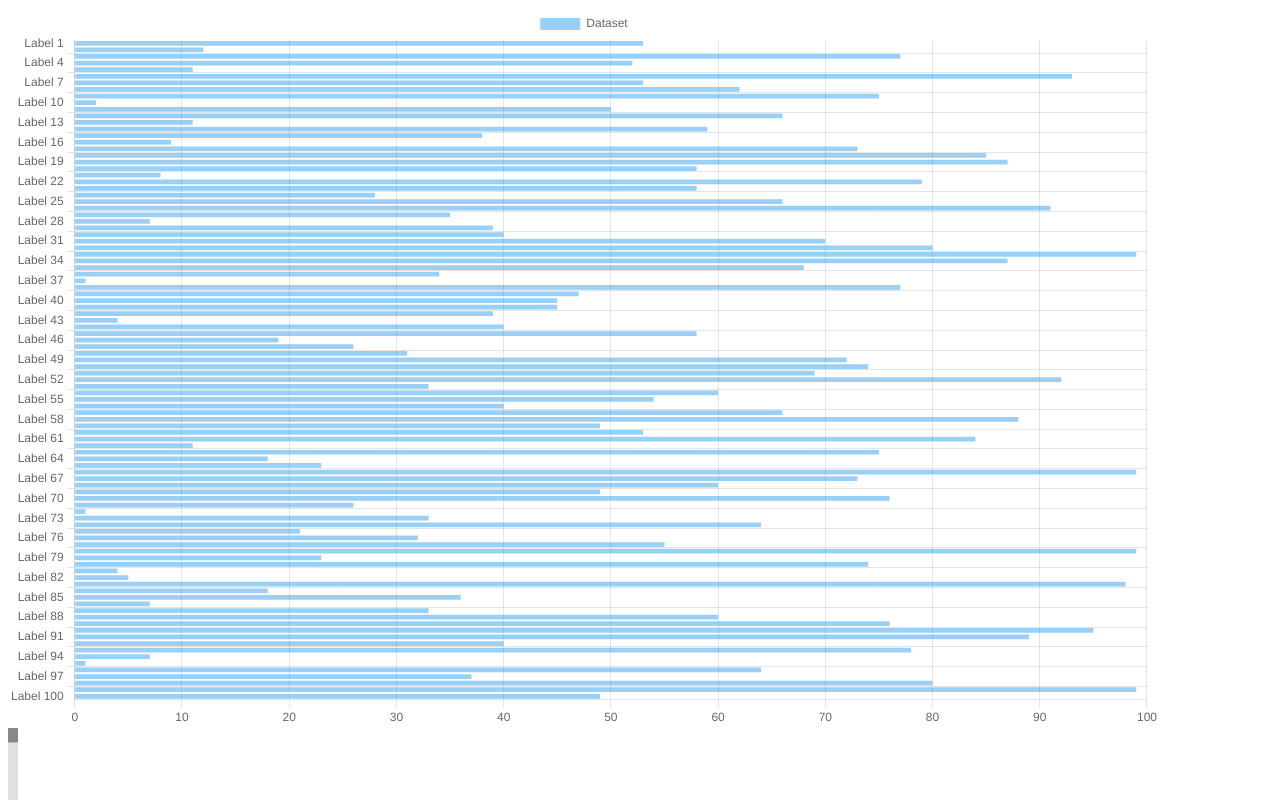
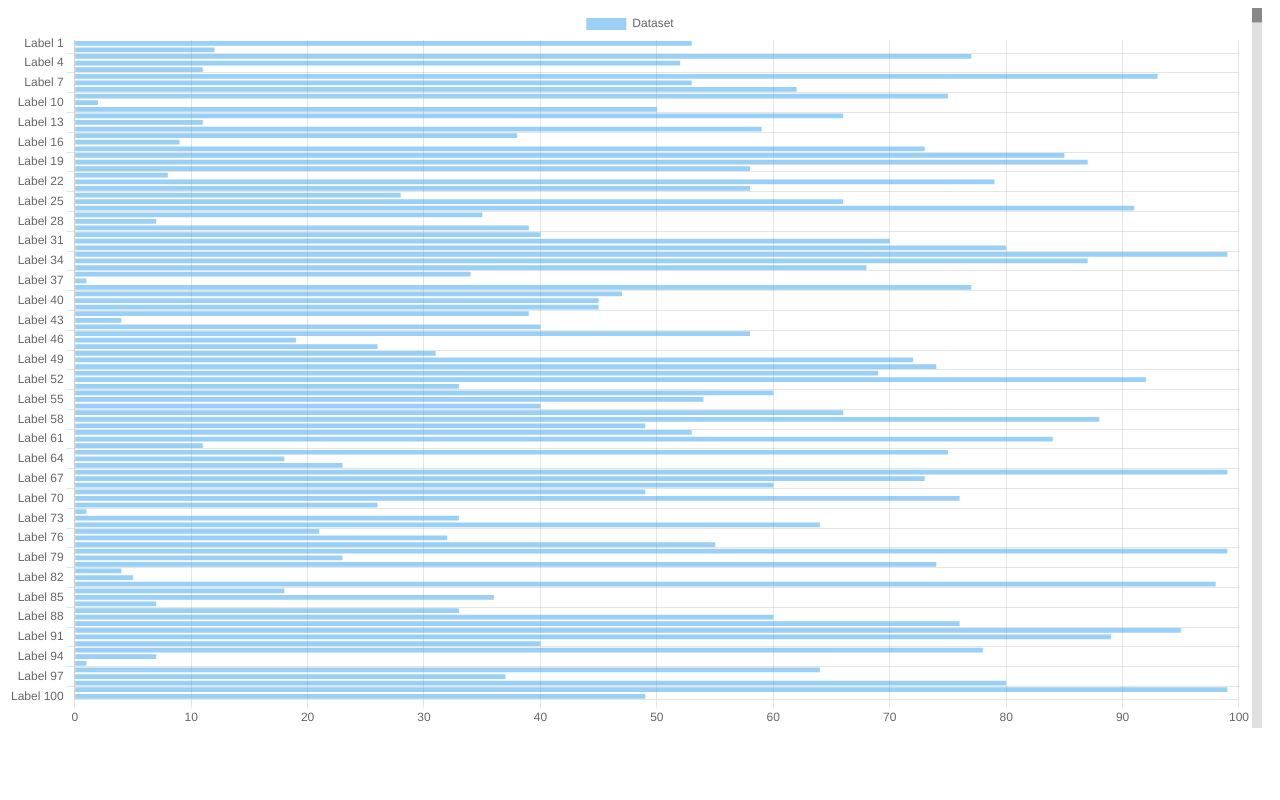
Before and after one commit to igenexxx/chart-with-scroll, an Angular app: page / in a window 1280 px wide. Shown: the top 800 px of the page. Built offline with nearby package versions, Linux system fonts and the light colour scheme.

Commit message:
vertical scroll

```diff
--- a/src/app/chart-pagination/chart-pagination.component.css
+++ b/src/app/chart-pagination/chart-pagination.component.css
@@ -1,6 +1,19 @@
+.chart-scroll-container {
+  display: flex;
+  flex-direction: row;
+  width: 100%;
+  height: 100%;
+}
+
 .chart-container {
-  width: 90vw;
+  flex: 1;
   height: 90vh;
-  overflow-x: auto;
   position: relative;
 }
+
+.scroll-container {
+  width: 20px;
+  height: 90vh;
+  display: flex;
+  align-items: stretch;
+}
--- a/src/app/chart-pagination/chart-pagination.component.html
+++ b/src/app/chart-pagination/chart-pagination.component.html
@@ -1,6 +1,8 @@
-<div class="chart-container">
-  <canvas #chartCanvas></canvas>
+<div class="chart-scroll-container">
+  <div class="chart-container">
+    <canvas #chartCanvas></canvas>
+  </div>
+  <div class="scroll-container">
+    <canvas #scrollCanvas width="20"></canvas>
+  </div>
 </div>
-<div class="scroll-container">
-  <canvas #scrollCanvas width="600" height="20"></canvas>
-</div>
--- a/src/app/chart-pagination/chart-pagination.component.ts
+++ b/src/app/chart-pagination/chart-pagination.component.ts
@@ -18,8 +18,7 @@ export class ChartPaginationComponent implements OnInit {
   visibleData: number[] = [];
   scrollBarSize = 10;
   isDragging = false;
-  chartType: keyof ChartTypeRegistry = 'bar'; // Default chart type
-
+  chartType: keyof ChartTypeRegistry = 'bar';
   constructor(private chartService: ChartService) {}
 
   ngOnInit() {
@@ -39,7 +38,7 @@ export class ChartPaginationComponent implements OnInit {
       const context = this.chartCanvas.nativeElement.getContext('2d');
       if (context) {
         const chartConfig = {
-          type: this.chartType === 'bar' ? 'bar' : 'line' as keyof ChartTypeRegistry,
+          type: this.chartType === 'bar' ? 'bar' : 'line',
           data: {
             labels: [],
             datasets: [{
@@ -52,7 +51,7 @@ export class ChartPaginationComponent implements OnInit {
             animation: false,
             responsive: true,
             maintainAspectRatio: false,
-            indexAxis: (this.chartType === 'bar' ? 'y' : 'x') as 'x' | 'y',
+            indexAxis: (this.chartType === 'bar' ? 'y' : 'x'),
             plugins: {
               legend: {
                 position: 'top',
@@ -74,7 +73,6 @@ export class ChartPaginationComponent implements OnInit {
   }
 
   loadInitialData() {
-    // Simulate a backend call to fetch 5000 items
     this.totalData = Array.from({ length: 5000 }, (_, i) => Math.floor(Math.random() * 100));
     this.visibleData = this.totalData.slice(this.currentStartIndex, this.currentStartIndex + this.itemsPerPage);
     this.updateChartData();
@@ -91,10 +89,8 @@ export class ChartPaginationComponent implements OnInit {
   updateScrollCanvas() {
     if (this.scrollCanvas && this.chartCanvas) {
       if (this.chartType === 'bar') {
-        // Vertical Scroll for Bar Chart
         this.scrollCanvas.nativeElement.height = this.chartCanvas.nativeElement.clientHeight;
       } else {
-        // Horizontal Scroll for Line Chart
         this.scrollCanvas.nativeElement.width = this.chartCanvas.nativeElement.clientWidth;
       }
     }
@@ -102,9 +98,8 @@ export class ChartPaginationComponent implements OnInit {
 
   @HostListener('window:wheel', ['$event'])
   onScroll(event: WheelEvent) {
-    const scrollStep = 10; // Number of items to scroll per wheel event
+    const scrollStep = 10;
     if (this.chartType === 'bar') {
-      // Vertical scroll for bar chart
       if (event.deltaY > 0 && this.currentStartIndex + this.itemsPerPage < this.totalData.length) {
         this.currentStartIndex = Math.min(this.currentStartIndex + scrollStep, this.totalData.length - this.itemsPerPage);
         this.checkAndFetchMoreData();
@@ -112,7 +107,6 @@ export class ChartPaginationComponent implements OnInit {
         this.currentStartIndex = Math.max(this.currentStartIndex - scrollStep, 0);
       }
     } else {
-      // Horizontal scroll for line chart
       if (event.deltaY > 0 && this.currentStartIndex + this.itemsPerPage < this.totalData.length) {
         this.currentStartIndex = Math.min(this.currentStartIndex + scrollStep, this.totalData.length - this.itemsPerPage);
         this.checkAndFetchMoreData();
@@ -133,10 +127,8 @@ export class ChartPaginationComponent implements OnInit {
         const totalItems = this.totalData.length;
         const visibleItems = this.itemsPerPage;
 
-        // Clear the canvas
         context.clearRect(0, 0, this.scrollCanvas.nativeElement.width, this.scrollCanvas.nativeElement.height);
 
-        // Draw the scrollbar background
         context.fillStyle = '#e0e0e0';
         if (this.chartType === 'bar') {
           context.fillRect(0, 0, scrollBarThickness, canvasSize);
@@ -144,11 +136,9 @@ export class ChartPaginationComponent implements OnInit {
           context.fillRect(0, 0, canvasSize, scrollBarThickness);
         }
 
-        // Calculate the scrollbar thumb size and position
         const thumbSize = (visibleItems / totalItems) * canvasSize;
         const thumbPosition = (this.currentStartIndex / totalItems) * canvasSize;
 
-        // Draw the scrollbar thumb
         context.fillStyle = '#888888';
         if (this.chartType === 'bar') {
           context.fillRect(0, thumbPosition, scrollBarThickness, thumbSize);
@@ -194,7 +184,6 @@ export class ChartPaginationComponent implements OnInit {
   }
 
   fetchMoreData() {
-    // Simulate fetching next chunk of 5000 items
     const newData = Array.from({ length: 5000 }, (_, i) => Math.floor(Math.random() * 100));
     this.totalData = this.totalData.concat(newData);
   }
```
